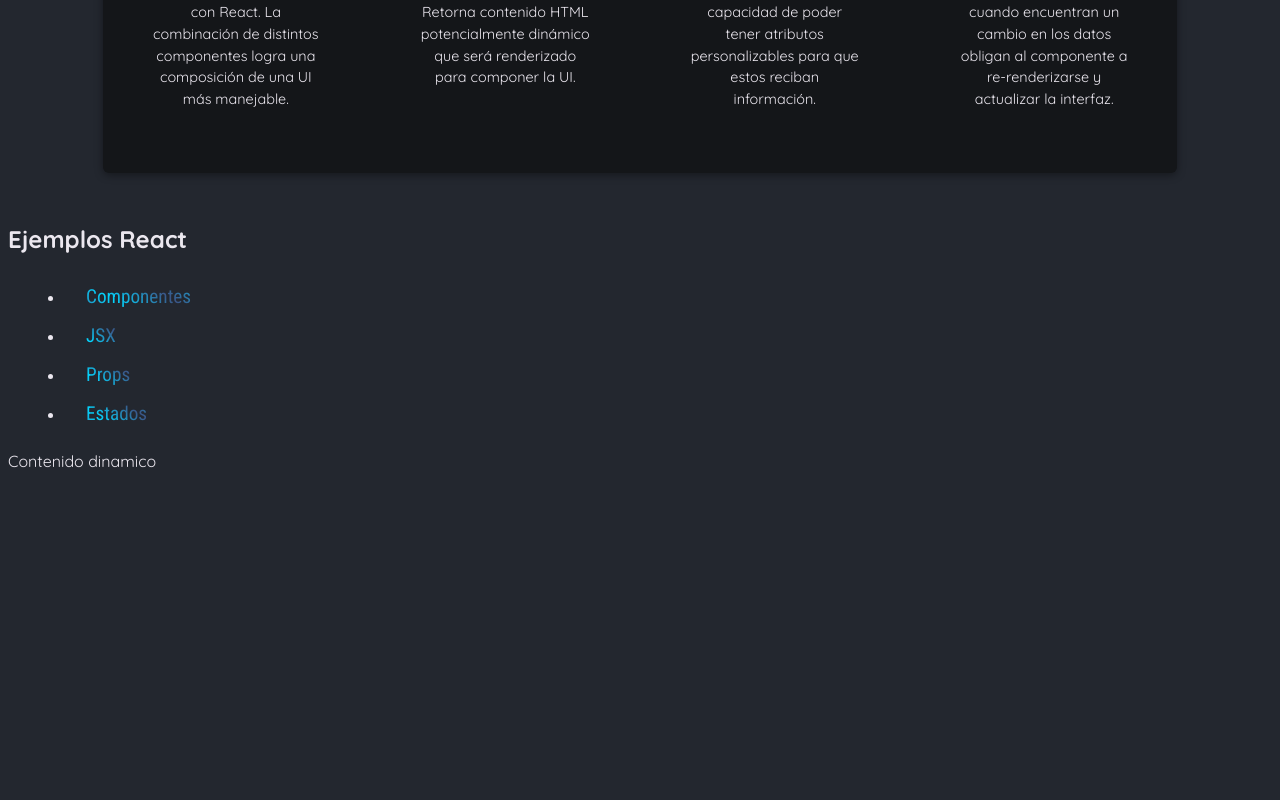
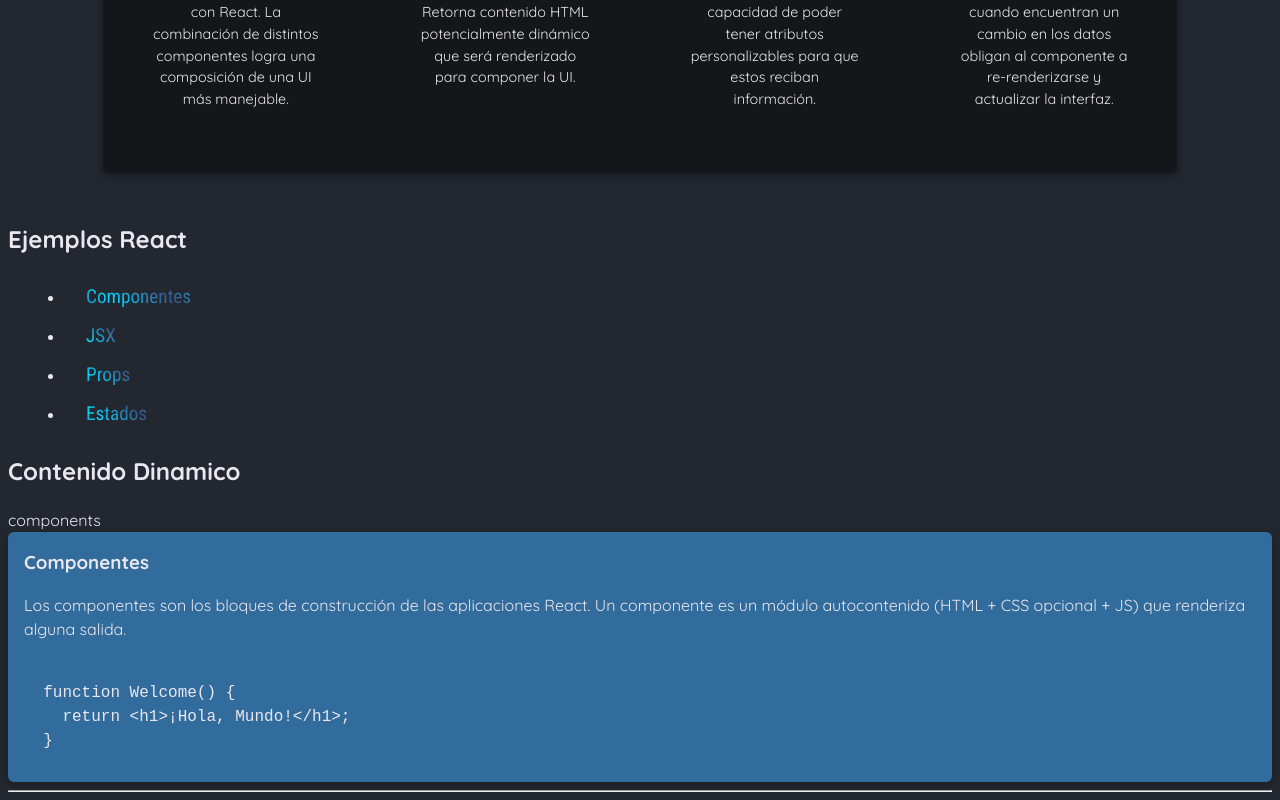
Before and after one commit to banderilla98/porfolio_juan_reactjs, a React (Vite) app: page / in a window 1280 px wide. Shown: the part 1513-2313 px from the top of the page. Before the commit the page ends 1994 px from the top, so only its background shows below. Built offline with nearby package versions, Linux system fonts and the light colour scheme.

Commit message:
importando nuevos datos desde data.js usando usestate de react

```diff
--- a/src/App.jsx
+++ b/src/App.jsx
@@ -3,12 +3,20 @@
 import CoreConcepts from "./components/CoreConcepts/CoreConcepts.jsx";
 import { CORE_CONCEPTS } from "./data.js";
 import TabButton from "./components/TabButton/TabButton.jsx";
+import { useState } from 'react';
+import { EXAMPLES } from "./data.js";
 
 function App() {
+
+  const [selectedTopic, setSelectedTopic] = useState("components"); //siempre debe ir primero de nuestro componente react hooks
+
+
   function handleClickMenu(selectedButton) {
-    return console.log(`Estas pulsando el boton... ${selectedButton}`);
+    setSelectedTopic(selectedButton);
+    console.log(`Estas pulsando el boton... ${selectedTopic}`);
   }
 
+  console.log("contenido renderizado");
   return (
     <div>
       <Header />
@@ -28,12 +36,25 @@
       <section id="reactExamples">
         <h2>Ejemplos React</h2>
         <menu>
-          <TabButton onClick={()=>handleClickMenu("Componentes")}>Componentes</TabButton>
-          <TabButton onClick={()=>handleClickMenu("Jsx")}>JSX</TabButton>
-          <TabButton onClick={()=>handleClickMenu("Pros")}>Props</TabButton>
-          <TabButton onClick={()=>handleClickMenu("Estados")}>Estados</TabButton>
+          <TabButton onClick={()=>handleClickMenu("components")}>Componentes</TabButton>
+          <TabButton onClick={()=>handleClickMenu("jsx")}>JSX</TabButton>
+          <TabButton onClick={()=>handleClickMenu("props")}>Props</TabButton>
+          <TabButton onClick={()=>handleClickMenu("states")}>Estados</TabButton>
         </menu>
-        Contenido dinamico
+        <h1>Contenido Dinamico</h1>
+        {selectedTopic}
+
+        <div id="tab-content">
+          <h3>{EXAMPLES[selectedTopic].title}</h3>
+          <p>{EXAMPLES[selectedTopic].description}</p>
+          <pre>
+            <code>
+              {EXAMPLES[selectedTopic].code}
+            </code>
+          </pre>
+        </div>
+
+        <hr />
       </section>
     </div>
   );
--- a/src/data.js
+++ b/src/data.js
@@ -31,3 +31,53 @@
       "Principales manejadores de datos en React, cuando encuentran un cambio en los datos obligan al componente a re-renderizarse y actualizar la interfaz.",
   },
 ];
+export const EXAMPLES = {
+  components: {
+    title: "Componentes",
+    description:
+      "Los componentes son los bloques de construcción de las aplicaciones React. Un componente es un módulo autocontenido (HTML + CSS opcional + JS) que renderiza alguna salida.",
+    code: `
+  function Welcome() {
+    return <h1>¡Hola, Mundo!</h1>;
+  }`,
+  },
+  jsx: {
+    title: "JSX",
+    description:
+      "JSX es una extensión sintáctica de JavaScript. Es similar a un lenguaje de plantillas, pero tiene toda la potencia de JavaScript (por ejemplo, puede emitir contenido dinámico).",
+    code: `
+  <div>
+    <h1>Bienvenido {userName}</h1>
+    <p>¡Es hora de aprender React!</p>
+  </div>`,
+  },
+  props: {
+    title: "Props",
+    description:
+      "Los componentes aceptan entradas arbitrarias llamadas props. Son como argumentos de función.",
+    code: `
+  function Welcome(props) {
+    return <h1>Hola, {props.name}</h1>;
+  }`,
+  },
+  state: {
+    title: "Estado",
+    description:
+      "El estado permite a los componentes de React cambiar su salida a lo largo del tiempo en respuesta a las acciones del usuario, las respuestas de la red y cualquier otra cosa.",
+    code: `
+  function Counter() {
+    const [isVisible, setIsVisible] = useState(false);
+
+    function handleClick() {
+      setIsVisible(true);
+    }
+
+    return (
+      <div>
+        <button onClick={handleClick}>Muestra los detalles</button>
+        {isVisible && <p>¡Estos detalles son alucinantes!</p>}
+      </div>
+    );
+  }`,
+  },
+};
--- a/src/index.css
+++ b/src/index.css
@@ -86,3 +86,18 @@
 .tab code {
   font-size: 1rem;
 }
+
+#tab-content {
+  padding: 1rem;
+  border-radius: 6px;
+  background-color: #316C9C;
+  box-shadow: 0 2px 8px rgba(0, 0, 0, 0.3);
+}
+
+#tab-content h3 {
+  margin: 0;
+}
+
+#tab-content code {
+  font-size: 1rem;
+}
```
